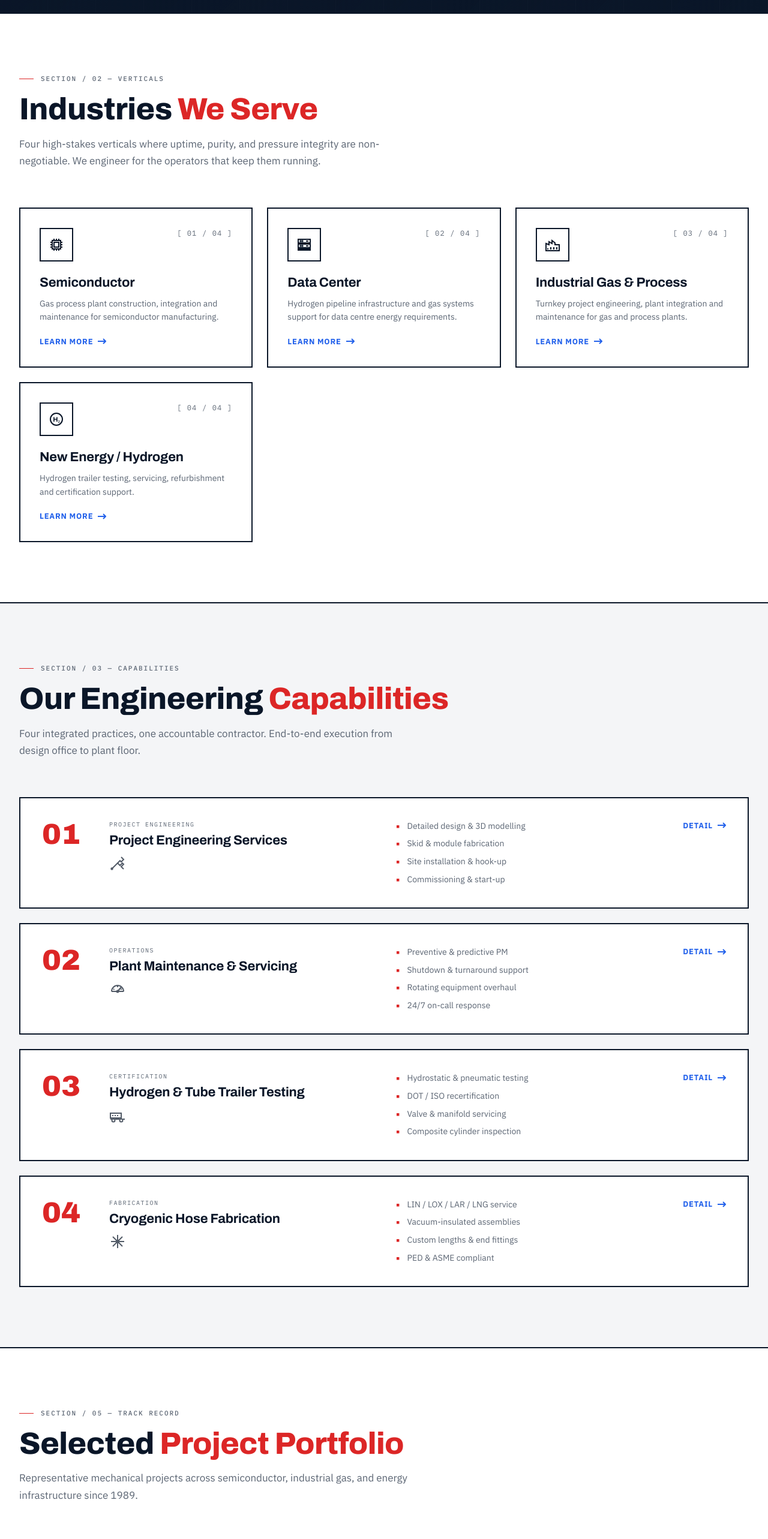
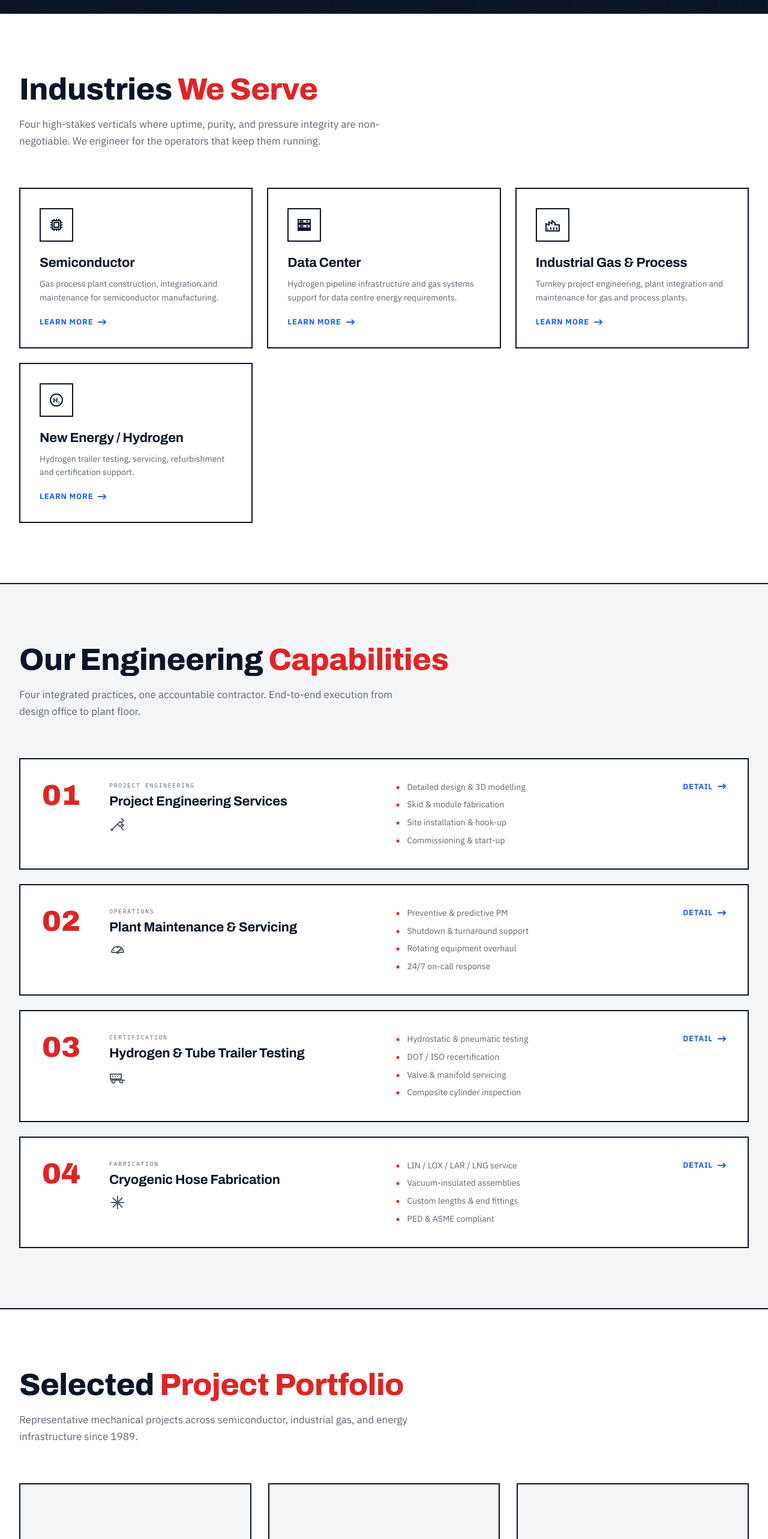
Before and after one commit to lsleewebsite/LS-LEE-TECH-2, a React (Vite) app: page /#/Home in a window 1280 px wide. Shown: the part 1020-3586 px from the top of the page at 60% size. Built offline with nearby package versions, Linux system fonts and the light colour scheme.

Commit message:
Update Home.jsx

```diff
--- a/src/pages/Home.jsx
+++ b/src/pages/Home.jsx
@@ -200,7 +200,7 @@ export default function Home() {
         </div>
       </section>
 
-     {/* INDUSTRIES */}
+      {/* INDUSTRIES */}
       <motion.section
         id="industries"
         className="section"
@@ -213,7 +213,6 @@ export default function Home() {
         <div className="wrap">
           <div className="sec-head">
             <div>
-              <div className="sec-eyebrow"><span className="bar"></span><span className="num">SECTION / 02 — VERTICALS</span></div>
               <h2>Industries <span className="accent">We Serve</span></h2>
             </div>
             <p className="sec-intro">
@@ -229,20 +228,19 @@ export default function Home() {
             viewport={{ once: true, margin: "-50px" }}
           >
             {[
-              { num: "01", icon: <I.Chip />, title: "Semiconductor", desc: "Gas process plant construction, integration and maintenance for semiconductor manufacturing." },
-              { num: "02", icon: <I.Server />, title: "Data Center", desc: "Hydrogen pipeline infrastructure and gas systems support for data centre energy requirements." },
-              { num: "03", icon: <I.Plant />, title: "Industrial Gas & Process", desc: "Turnkey project engineering, plant integration and maintenance for gas and process plants." },
-              { num: "04", icon: <I.H2 />, title: "New Energy / Hydrogen", desc: "Hydrogen trailer testing, servicing, refurbishment and certification support." },
-            ].map((it) => (
+              { icon: <I.Chip />, title: "Semiconductor", desc: "Gas process plant construction, integration and maintenance for semiconductor manufacturing." },
+              { icon: <I.Server />, title: "Data Center", desc: "Hydrogen pipeline infrastructure and gas systems support for data centre energy requirements." },
+              { icon: <I.Plant />, title: "Industrial Gas & Process", desc: "Turnkey project engineering, plant integration and maintenance for gas and process plants." },
+              { icon: <I.H2 />, title: "New Energy / Hydrogen", desc: "Hydrogen trailer testing, servicing, refurbishment and certification support." },
+            ].map((it, i) => (
               <motion.div
                 className="ind-card"
-                key={it.num}
+                key={i}
                 variants={cardVariant}
                 transition={{ duration: 0.5 }}
               >
                 <div className="ind-top">
                   <div className="ind-icon">{it.icon}</div>
-                  <div className="ind-num">[ {it.num} / 04 ]</div>
                 </div>
                 <h3>{it.title}</h3>
                 <p>{it.desc}</p>
@@ -266,7 +264,6 @@ export default function Home() {
         <div className="wrap">
           <div className="sec-head">
             <div>
-              <div className="sec-eyebrow"><span className="bar"></span><span className="num">SECTION / 03 — CAPABILITIES</span></div>
               <h2>Our Engineering <span className="accent">Capabilities</span></h2>
             </div>
             <p className="sec-intro">
@@ -285,10 +282,10 @@ export default function Home() {
               { num: "02", tag: "OPERATIONS", icon: <I.Gauge />, title: "Plant Maintenance & Servicing", bullets: ["Preventive & predictive PM", "Shutdown & turnaround support", "Rotating equipment overhaul", "24/7 on-call response"] },
               { num: "03", tag: "CERTIFICATION", icon: <I.Trailer />, title: "Hydrogen & Tube Trailer Testing", bullets: ["Hydrostatic & pneumatic testing", "DOT / ISO recertification", "Valve & manifold servicing", "Composite cylinder inspection"] },
               { num: "04", tag: "FABRICATION", icon: <I.Snow />, title: "Cryogenic Hose Fabrication", bullets: ["LIN / LOX / LAR / LNG service", "Vacuum-insulated assemblies", "Custom lengths & end fittings", "PED & ASME compliant"] },
-            ].map((it) => (
+            ].map((it, i) => (
               <motion.div
                 className="svc-row"
-                key={it.num}
+                key={i}
                 variants={cardVariant}
                 transition={{ duration: 0.5 }}
               >
@@ -323,7 +320,6 @@ export default function Home() {
         <div className="wrap">
           <div className="sec-head">
             <div>
-              <div className="sec-eyebrow"><span className="bar"></span><span className="num">SECTION / 05 — TRACK RECORD</span></div>
               <h2>Selected <span className="accent">Project Portfolio</span></h2>
             </div>
             <p className="sec-intro">
@@ -380,7 +376,6 @@ export default function Home() {
         <div className="wrap">
           <div className="sec-head">
             <div>
-              <div className="sec-eyebrow"><span className="bar"></span><span className="num">SECTION / 06 — SAFETY</span></div>
               <h2>Safety First, <span className="accent">Always</span></h2>
             </div>
             <p className="sec-intro">
@@ -450,9 +445,6 @@ export default function Home() {
         <div className="wrap">
           <div className="ct-split">
             <div className="ct-left">
-              <div className="sec-eyebrow" style={{ color: "rgba(255,255,255,0.7)" }}>
-                <span className="bar"></span><span className="num">SECTION / 07 — CONTACT</span>
-              </div>
               <h2>Ready to Discuss <span className="accent">Your Project?</span></h2>
               <p className="sub">
                 Whether you're scoping a new plant, planning a turnaround, or recertifying a fleet —
```
